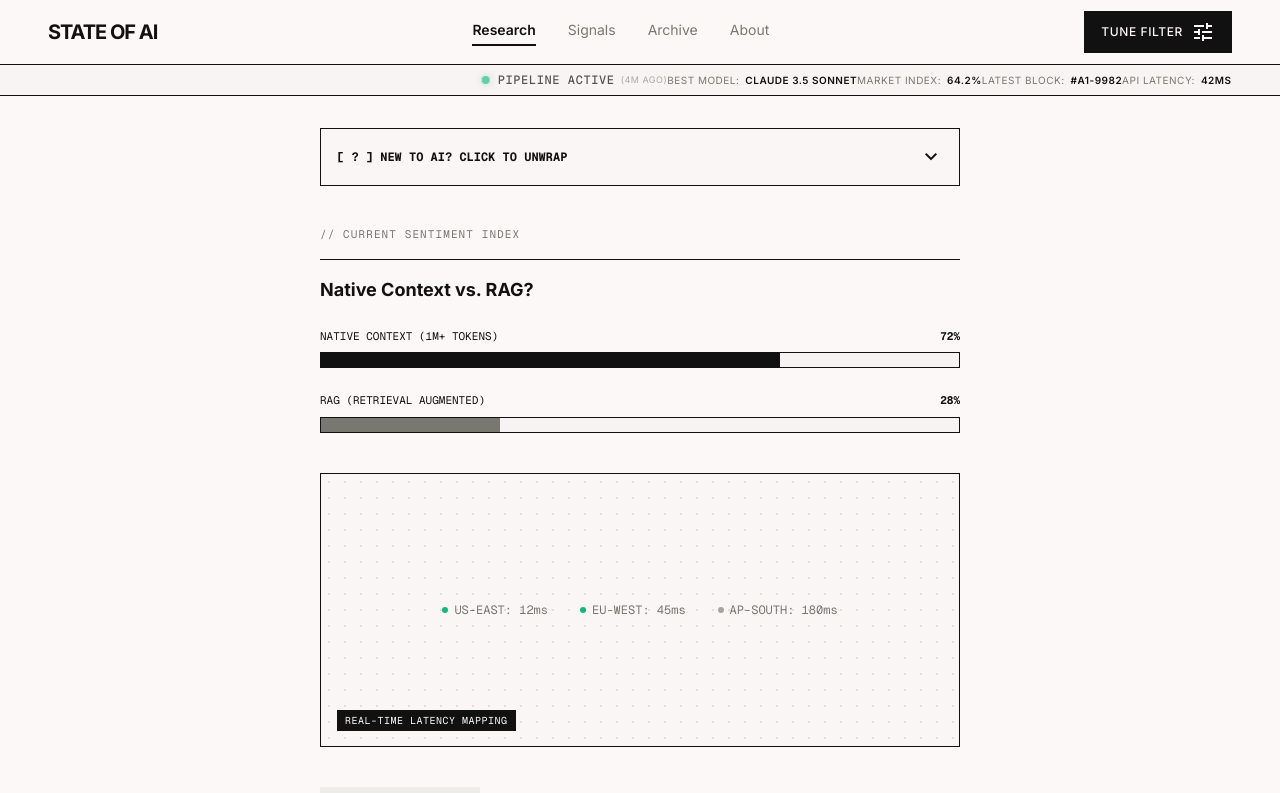
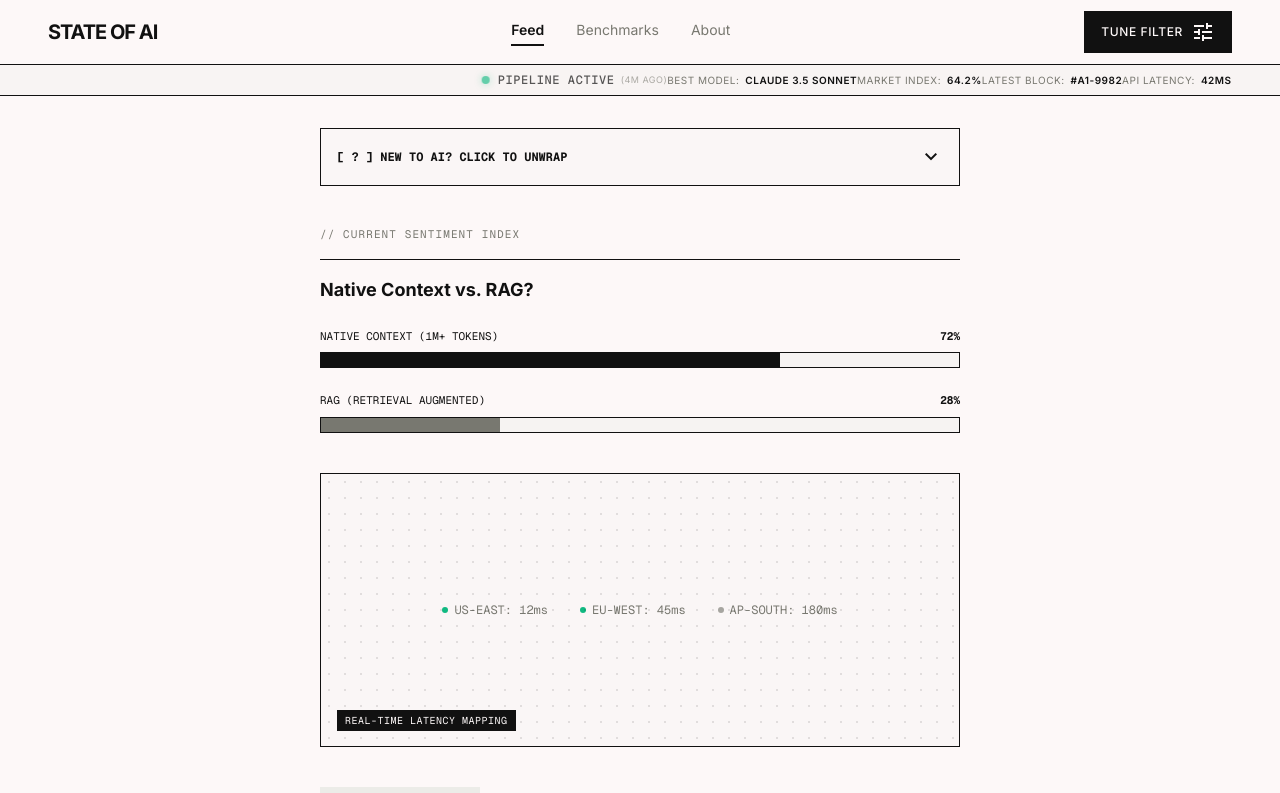
Before and after one commit to IdanKrupnik/state-of-ai, a Next.js app: page / in a window 1280 px wide. Shown: the top 793 px of the page. Built offline with nearby package versions, Linux system fonts and the light colour scheme; no server answers; the database is empty.

Commit message:
feat(navbar): update navigation links to Feed, Benchmarks, and About

```diff
--- a/src/components/TopNavBar/TopNavBar.tsx
+++ b/src/components/TopNavBar/TopNavBar.tsx
@@ -13,9 +13,8 @@ export const TopNavBar: React.FC<TopNavBarProps> = ({ onTuneClick }) => {
           STATE OF AI
         </div>
         <nav className="hidden md:flex gap-8 text-[14px]">
-          <a className="font-semibold text-brand-black border-b-2 border-brand-black pb-1" href="#">Research</a>
-          <a className="text-brand-warm-grey hover:text-brand-black transition-colors" href="#">Signals</a>
-          <a className="text-brand-warm-grey hover:text-brand-black transition-colors" href="#">Archive</a>
+          <a className="font-semibold text-brand-black border-b-2 border-brand-black pb-1" href="#">Feed</a>
+          <a className="text-brand-warm-grey hover:text-brand-black transition-colors" href="#">Benchmarks</a>
           <a className="text-brand-warm-grey hover:text-brand-black transition-colors" href="#">About</a>
         </nav>
         <Button
```
